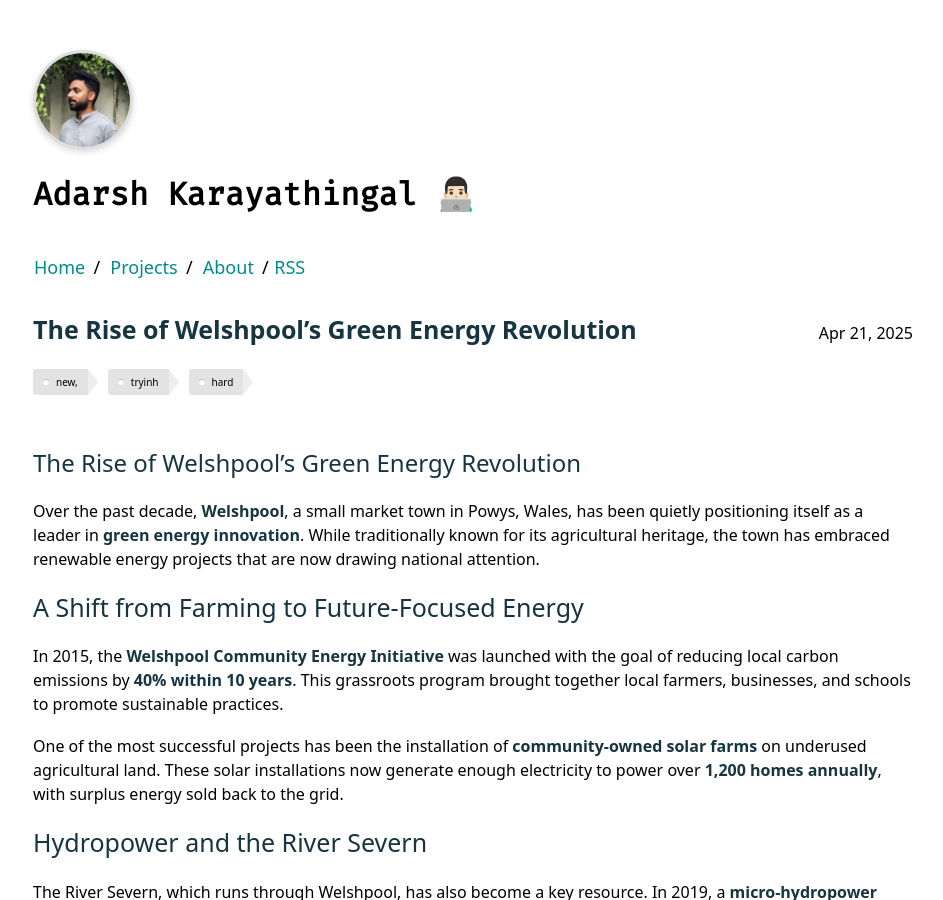
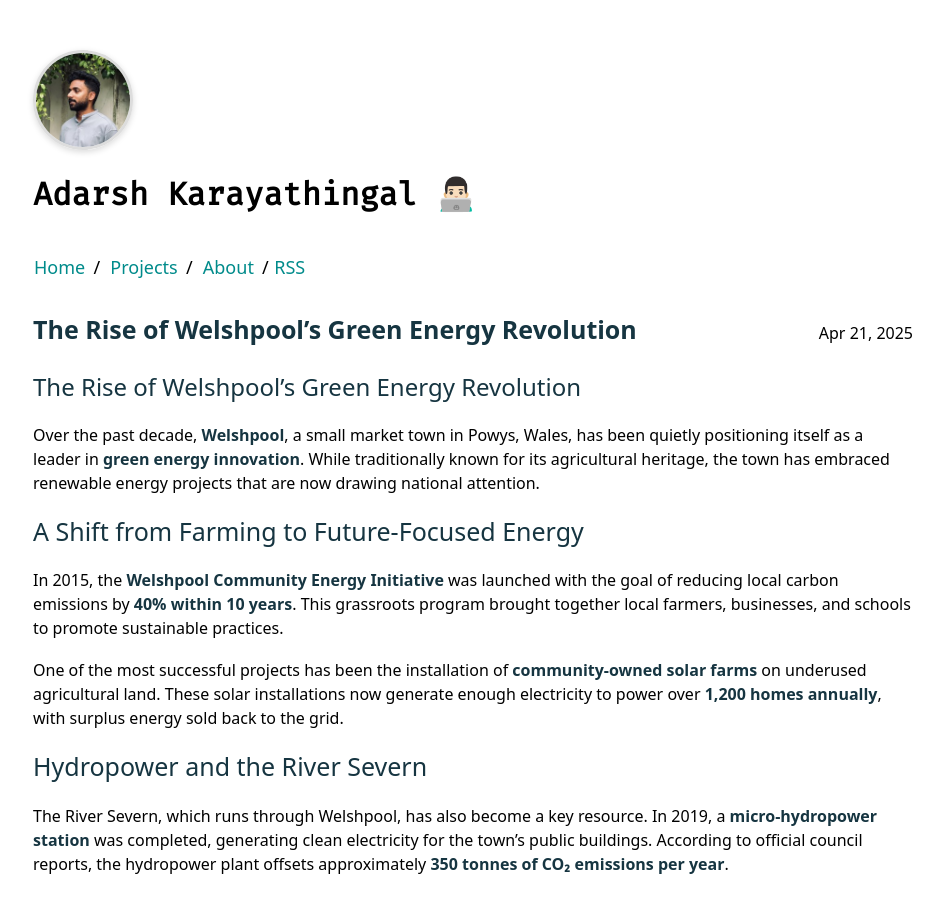
Before and after one commit to r4pt3r/r4pt3r.github.io, a Jekyll site: the page built from _posts/2025-04-21-The-Rise-of-Welshpool’s-Green-Energy-Revolution.md, in a window 1280 px wide and 900 px high. Shown: the whole window, without its empty margins (167-1110 px from the left). Built offline with Jekyll 4.4.1, drawn with Linux system fonts in a browser that asks for light colours.

Commit message:
Removed tags from latest blog

```diff
--- a/_posts/2025-04-21-The-Rise-of-Welshpool’s-Green-Energy-Revolution.md
+++ b/_posts/2025-04-21-The-Rise-of-Welshpool’s-Green-Energy-Revolution.md
@@ -3,7 +3,7 @@ layout: post
 title: "The Rise of Welshpool’s Green Energy Revolution"
 description: "The Rise of Welshpool’s Green Energy Revolution"
 date: 2025-04-21
-tags: new, tryinh hard
+tags:
 keywords: new setup
 comments: true
 ---
```
